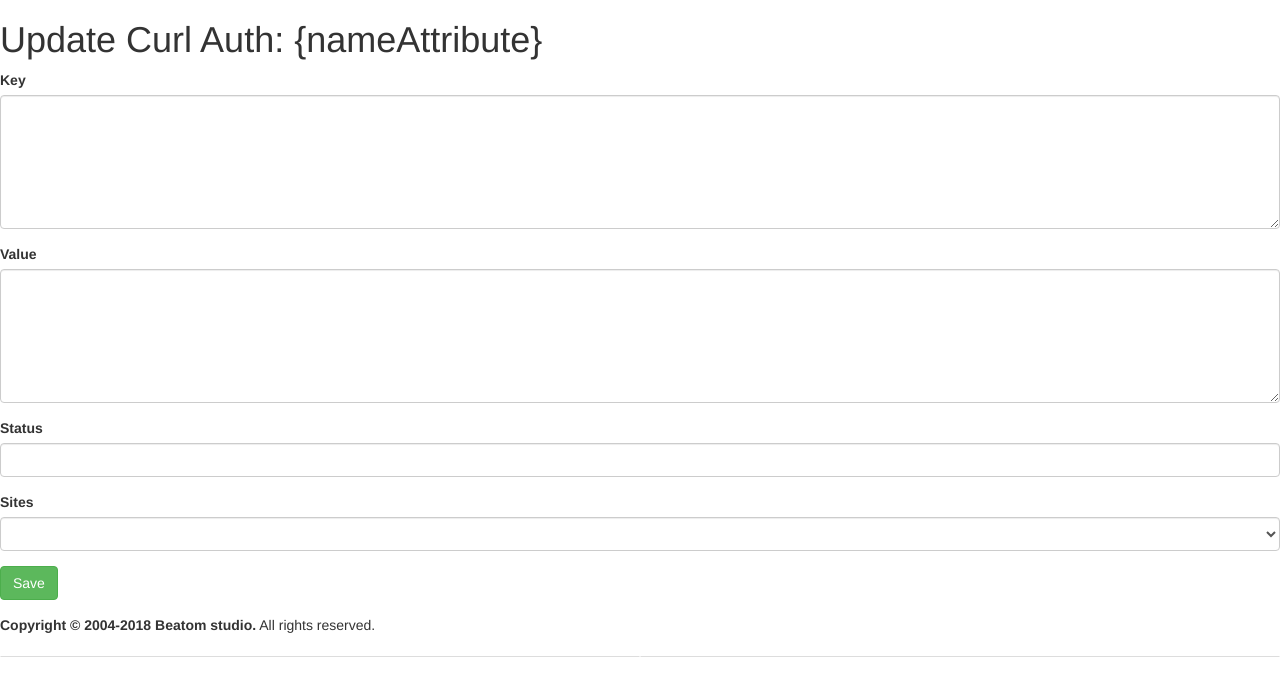
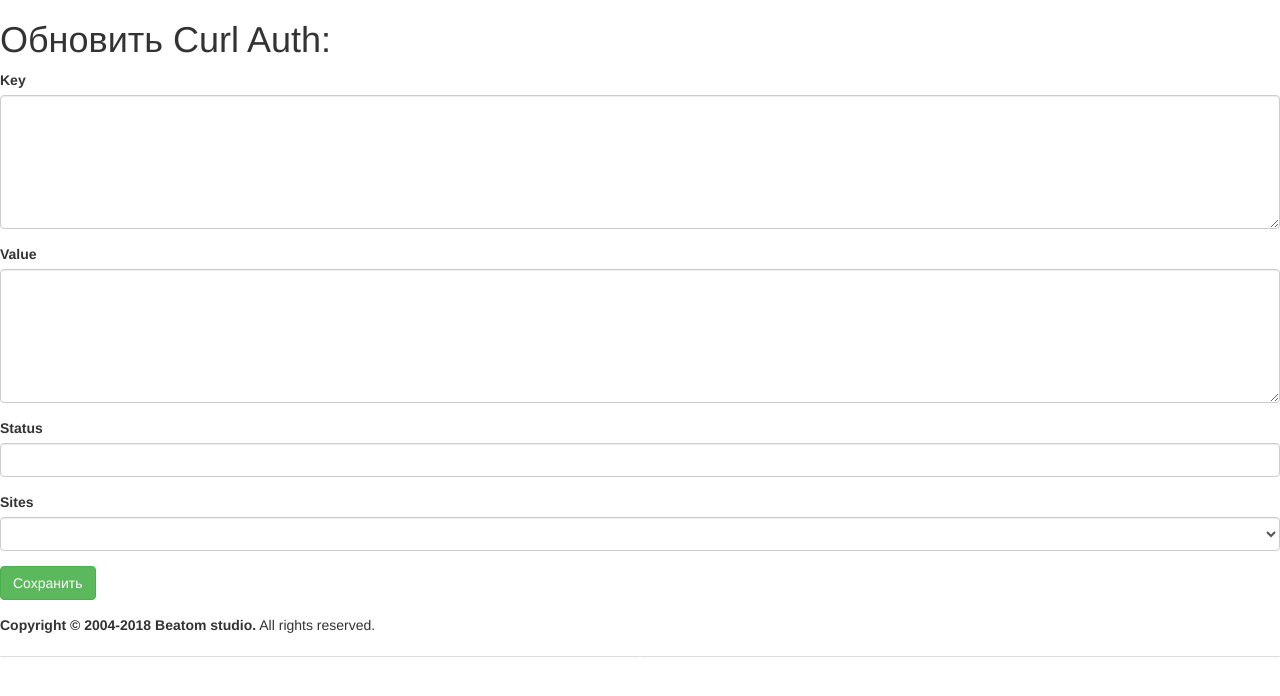
Before and after one commit to Chel1982/parser.loc, a Yii app: template views/curl-auth/update.php in a window 1280 px wide. Shown: the part 71-767 px from the top of the page. Run offline with PHP 8.4 and a stand-in for Yii, Linux system fonts and the light colour scheme; the template is opened without the code that fills it, so the values that code supplies are empty; form fields are guessed from the names that the template uses; some libraries are stand-ins or nearby versions.

Commit message:
Руссифицировал страницу Curl Auth

```diff
--- a/views/curl-auth/_form.php
+++ b/views/curl-auth/_form.php
@@ -23,7 +23,7 @@ use yii\widgets\ActiveForm;
     <?= $form->field($model, 'sites_id')->dropDownList(ArrayHelper::map(Sites::find()->all(), 'id', 'name')) ?>
 
     <div class="form-group">
-        <?= Html::submitButton('Save', ['class' => 'btn btn-success']) ?>
+        <?= Html::submitButton('Сохранить', ['class' => 'btn btn-success']) ?>
     </div>
 
     <?php ActiveForm::end(); ?>
--- a/views/curl-auth/create.php
+++ b/views/curl-auth/create.php
@@ -6,7 +6,7 @@ use yii\helpers\Html;
 /* @var $this yii\web\View */
 /* @var $model app\models\CurlAuth */
 
-$this->title = 'Create Curl Auth';
+$this->title = 'Создать Curl Auth';
 $this->params['breadcrumbs'][] = ['label' => 'Curl Auths', 'url' => ['index']];
 $this->params['breadcrumbs'][] = $this->title;
 ?>
--- a/views/curl-auth/index.php
+++ b/views/curl-auth/index.php
@@ -19,7 +19,7 @@ $this->params['breadcrumbs'][] = $this->title;
     <?php // echo $this->render('_search', ['model' => $searchModel]); ?>
 
     <p>
-        <?= Html::a('Create Curl Auth', ['create'], ['class' => 'btn btn-success']) ?>
+        <?= Html::a('Создать Curl Auth', ['create'], ['class' => 'btn btn-success']) ?>
     </p>
 
     <?= GridView::widget([
--- a/views/curl-auth/update.php
+++ b/views/curl-auth/update.php
@@ -5,7 +5,7 @@ use yii\helpers\Html;
 /* @var $this yii\web\View */
 /* @var $model app\models\CurlAuth */
 
-$this->title = 'Update Curl Auth: {nameAttribute}';
+$this->title = 'Обновить Curl Auth: ';
 $this->params['breadcrumbs'][] = ['label' => 'Curl Auths', 'url' => ['index']];
 $this->params['breadcrumbs'][] = ['label' => $model->id, 'url' => ['view', 'id' => $model->id]];
 $this->params['breadcrumbs'][] = 'Update';
--- a/views/curl-auth/view.php
+++ b/views/curl-auth/view.php
@@ -15,8 +15,8 @@ $this->params['breadcrumbs'][] = $this->title;
     <h1><?= Html::encode($this->title) ?></h1>
 
     <p>
-        <?= Html::a('Update', ['update', 'id' => $model->id], ['class' => 'btn btn-primary']) ?>
-        <?= Html::a('Delete', ['delete', 'id' => $model->id], [
+        <?= Html::a('Обновить', ['update', 'id' => $model->id], ['class' => 'btn btn-primary']) ?>
+        <?= Html::a('Удалить', ['delete', 'id' => $model->id], [
             'class' => 'btn btn-danger',
             'data' => [
                 'confirm' => 'Are you sure you want to delete this item?',
```
Also changed, not shown: models/CurlAuth.php (+4 -4 lines).
